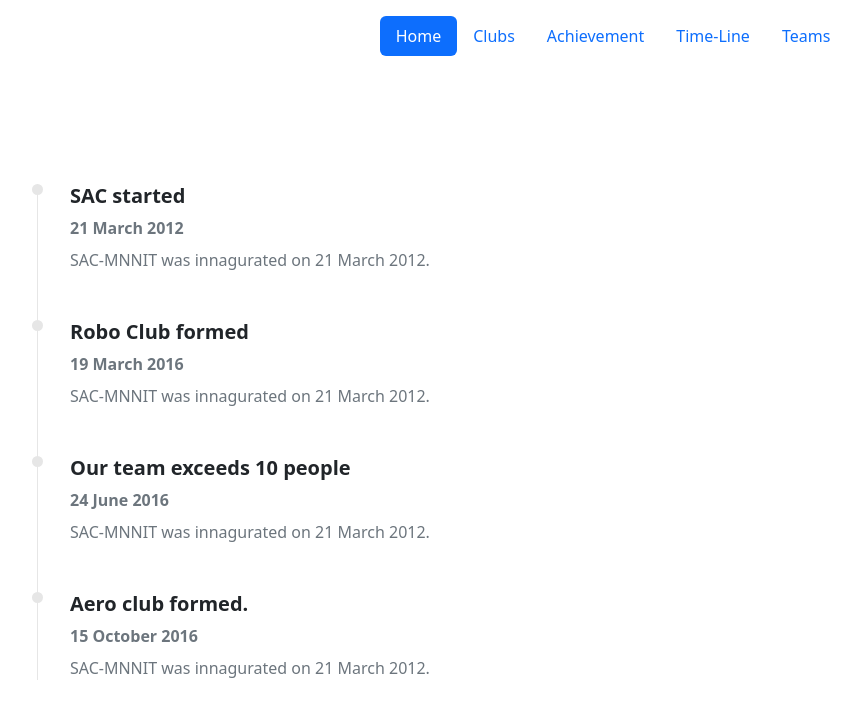
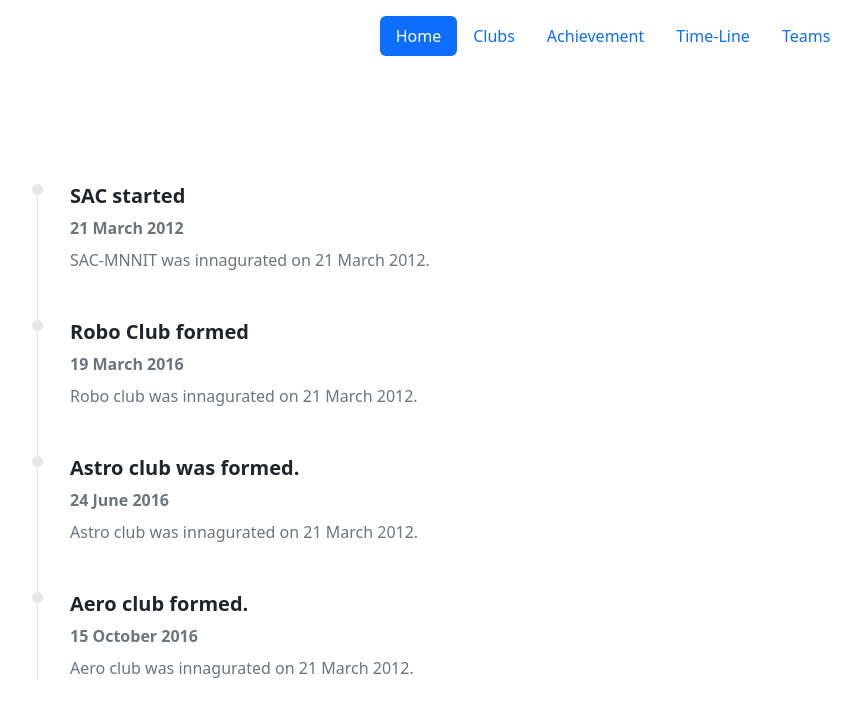
Before and after one commit to ashutoshsuthar2020/SAC_20205048, a plain HTML site: page time_line.html in a window 1280 px wide. Shown: the whole page, without its empty margins (27-888 px from the left). Drawn offline with nearby package versions, Linux system fonts and the light colour scheme.

Commit message:
Update time_line.html

```diff
--- a/time_line.html
+++ b/time_line.html
@@ -39,15 +39,15 @@
                 <h5 class="fw-bold">Robo Club formed</h5>
                 <p class="text-muted mb-2 fw-bold">19 March 2016</p>
                 <p class="text-muted">
-                    SAC-MNNIT was innagurated on 21 March 2012.
+                    Robo club was innagurated on 21 March 2012.
                 </p>
             </li>
 
             <li class="timeline-item mb-5">
-                <h5 class="fw-bold">Our team exceeds 10 people</h5>
+                <h5 class="fw-bold">Astro club was formed.</h5>
                 <p class="text-muted mb-2 fw-bold">24 June 2016</p>
                 <p class="text-muted">
-                    SAC-MNNIT was innagurated on 21 March 2012.
+                    Astro club was innagurated on 21 March 2012.
                 </p>
             </li>
 
@@ -55,7 +55,7 @@
                 <h5 class="fw-bold">Aero club formed.</h5>
                 <p class="text-muted mb-2 fw-bold">15 October 2016</p>
                 <p class="text-muted">
-                    SAC-MNNIT was innagurated on 21 March 2012.
+                    Aero club was innagurated on 21 March 2012.
                 </p>
             </li>
         </ul>
```
